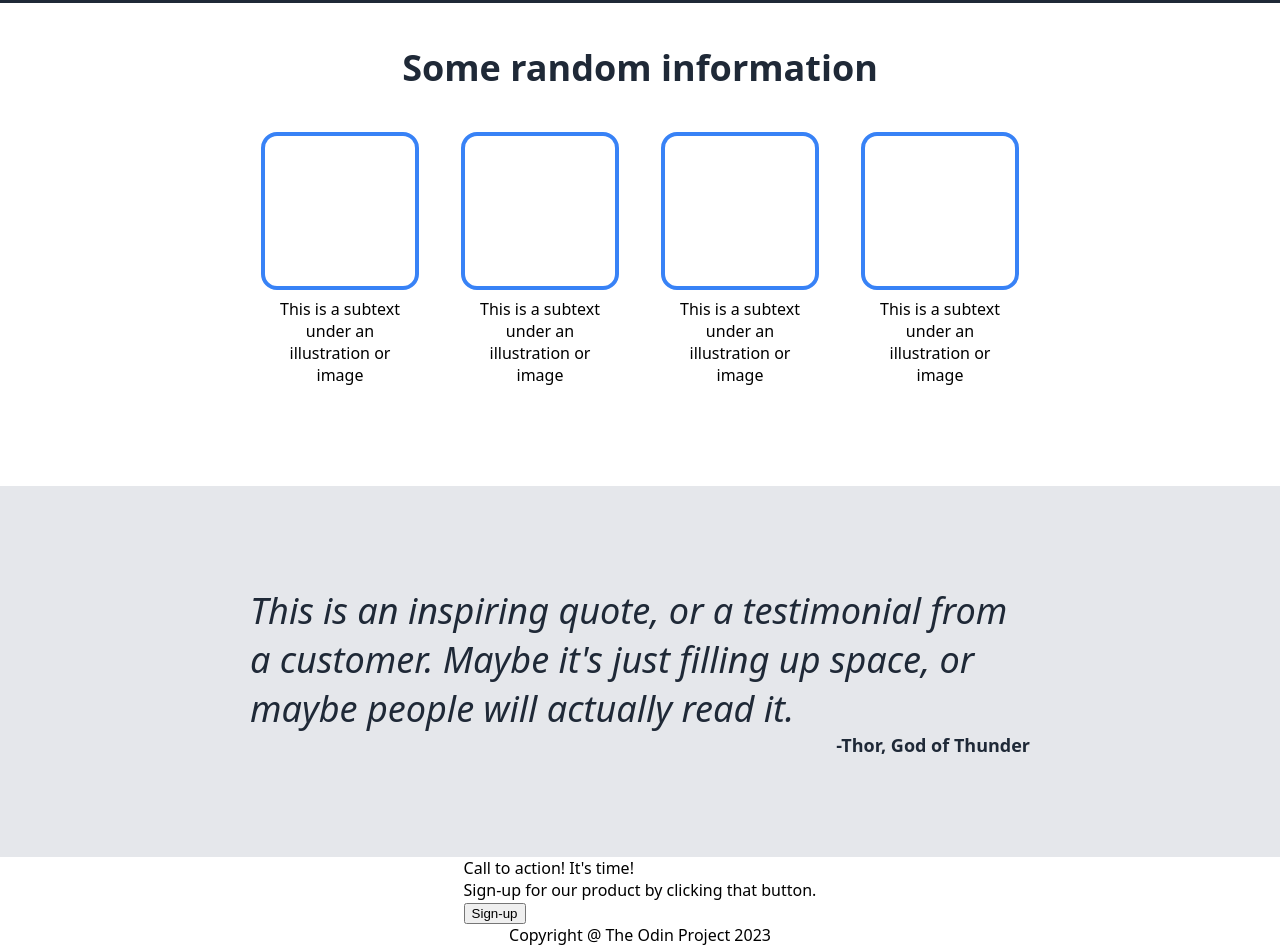
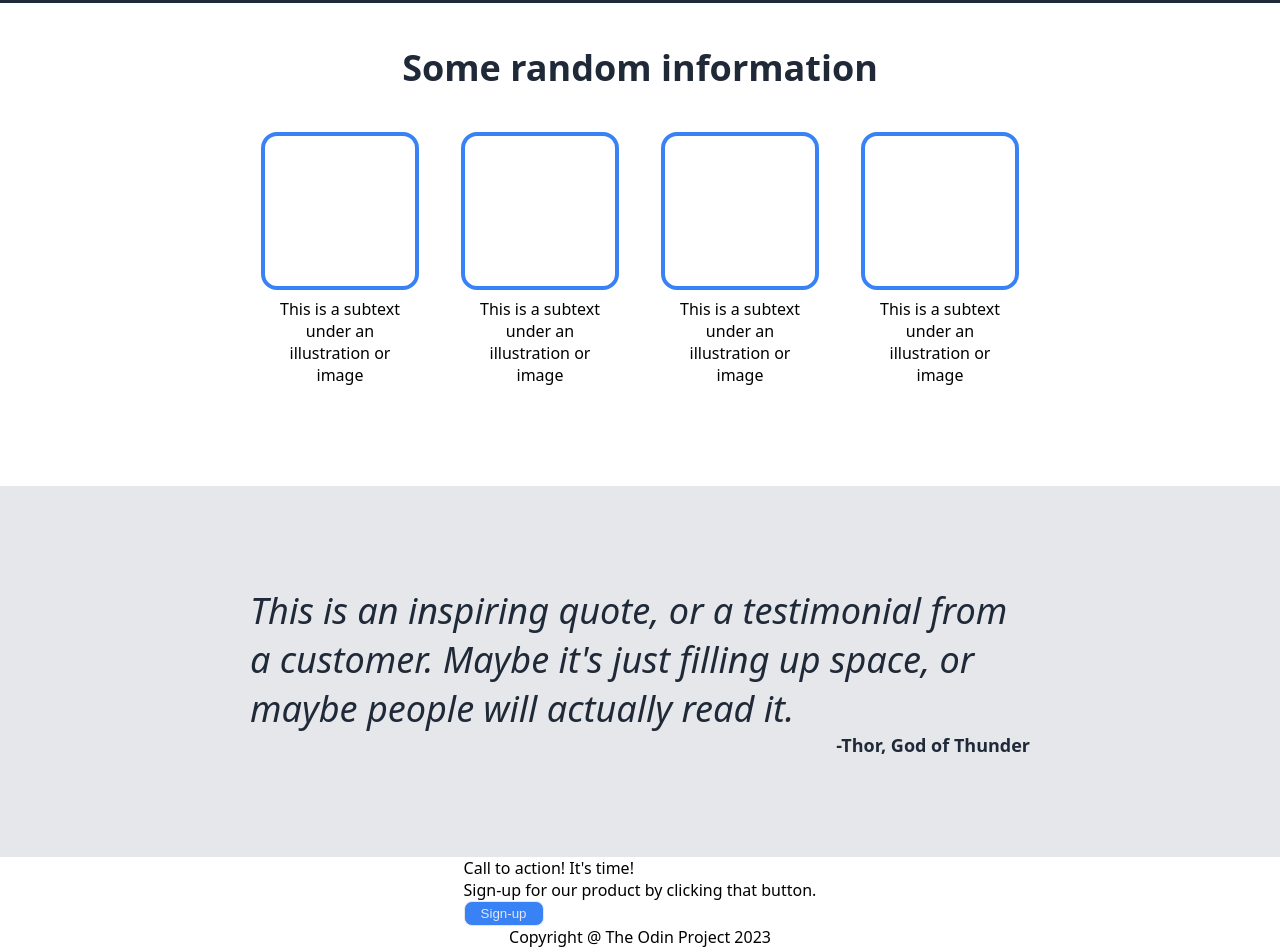
Before and after one commit to jbel8010/odin-landing-page, a plain HTML site: page index.html in a window 1280 px wide. Shown: the part 622-1570 px from the top of the page. Drawn offline with Linux system fonts and the light colour scheme.

Commit message:
Update style.css
Update styling for lower-button

```diff
--- a/style.css
+++ b/style.css
@@ -115,3 +115,11 @@ a {
     font-weight: bold;
     color: #1f2937;
 }
+
+#lower-button {
+background-color: #3882f6;
+border-radius: 8px;
+border: 1px solid #e5e7eb;
+padding: 4px 16px;
+color: #e5e7eb;
+}
```
